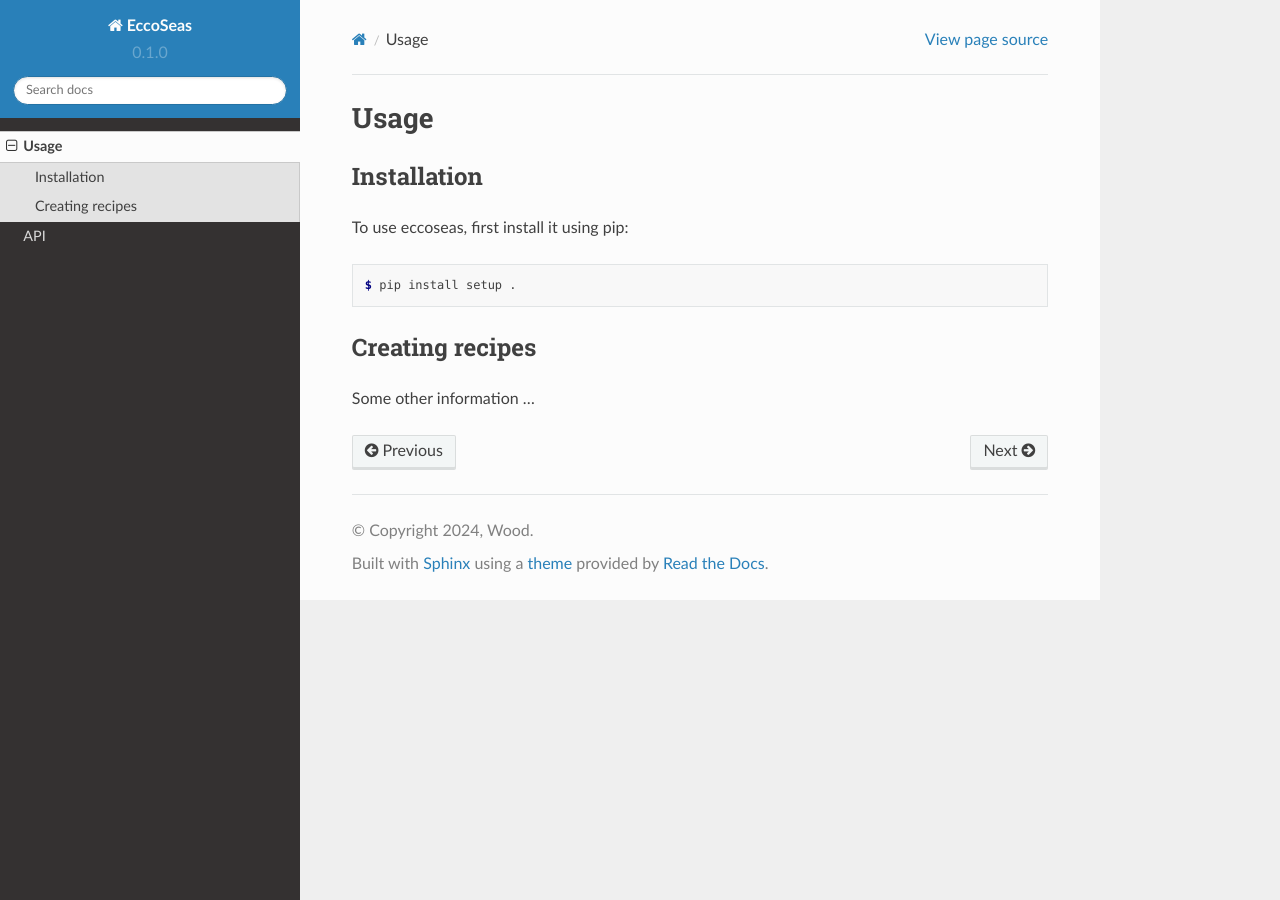
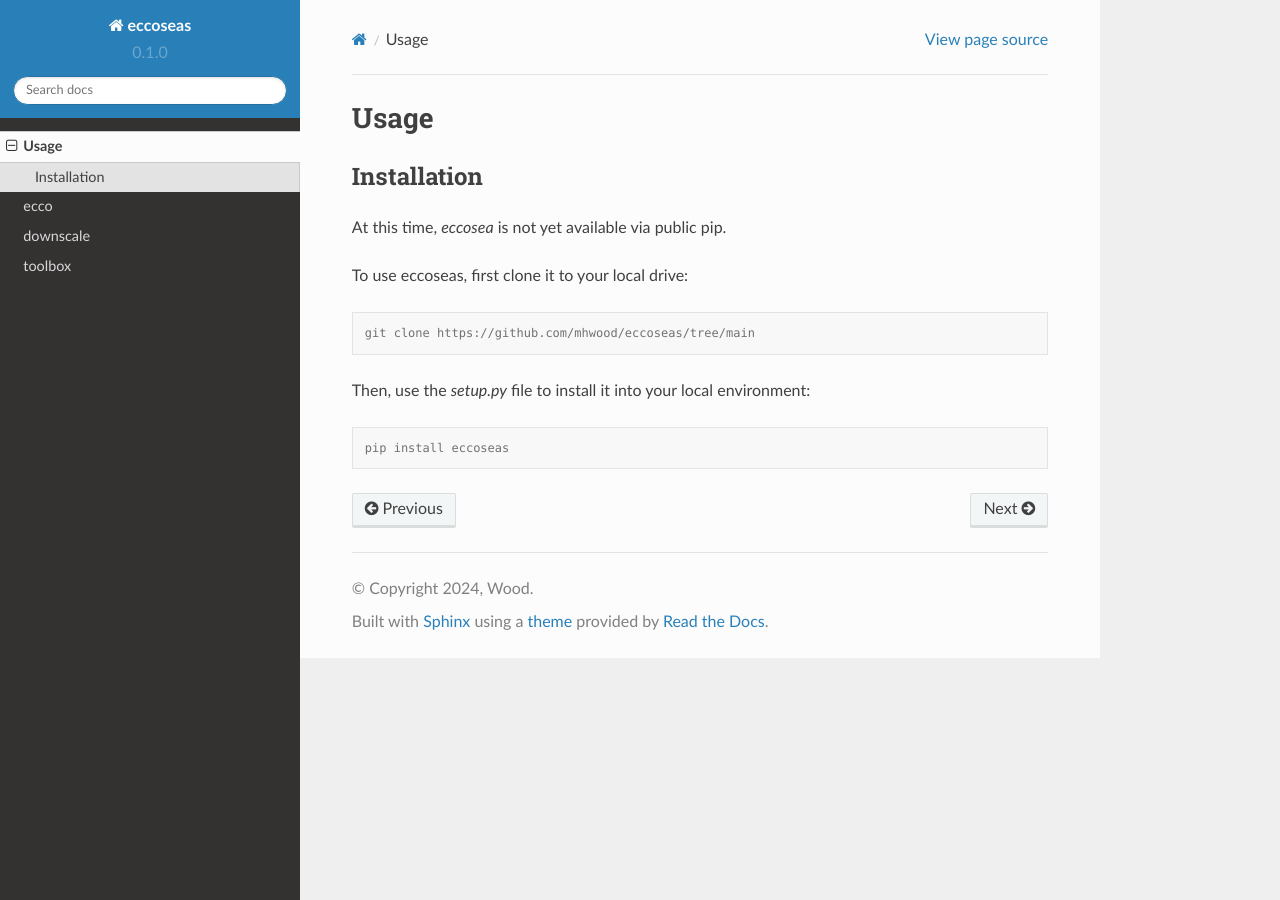
Before and after one commit to mhwood/eccoseas, a Sphinx documentation site: the page built from docs/source/usage.rst, in a window 1280 px wide. Built offline with Sphinx 7.4.7 and the Read the Docs theme 2.0.0, drawn with Linux system fonts in a browser that asks for light colours.

Commit message:
updating documentation

```diff
--- a/docs/source/conf.py
+++ b/docs/source/conf.py
@@ -2,7 +2,7 @@
 
 # -- Project information
 
-project = 'EccoSeas'
+project = 'eccoseas'
 copyright = '2024, Wood'
 author = 'Mike Wood'
 
--- a/docs/source/index.rst
+++ b/docs/source/index.rst
@@ -17,4 +17,6 @@ Contents
 .. toctree::
 
    usage
-   api
+   ecco
+   downscale
+   toolbox
--- a/docs/source/usage.rst
+++ b/docs/source/usage.rst
@@ -6,13 +6,17 @@ Usage
 Installation
 ------------
 
-To use eccoseas, first install it using pip:
+At this time, `eccosea` is not yet available via public pip.
+
+To use eccoseas, first clone it to your local drive:
 
 .. code-block:: console
 
-   $ pip install setup .
+   git clone https://github.com/mhwood/eccoseas/tree/main
 
-Creating recipes
-----------------
 
-Some other information ...
+Then, use the `setup.py` file to install it into your local environment:
+
+.. code-block:: console
+
+   pip install eccoseas
```
Also changed, not shown: docs/source/api.rst (deleted, +0 -7 lines), docs/source/downscale.rst (added, +11 -0 lines), docs/source/ecco.rst (added, +11 -0 lines), docs/source/toolbox.rst (added, +14 -0 lines).
